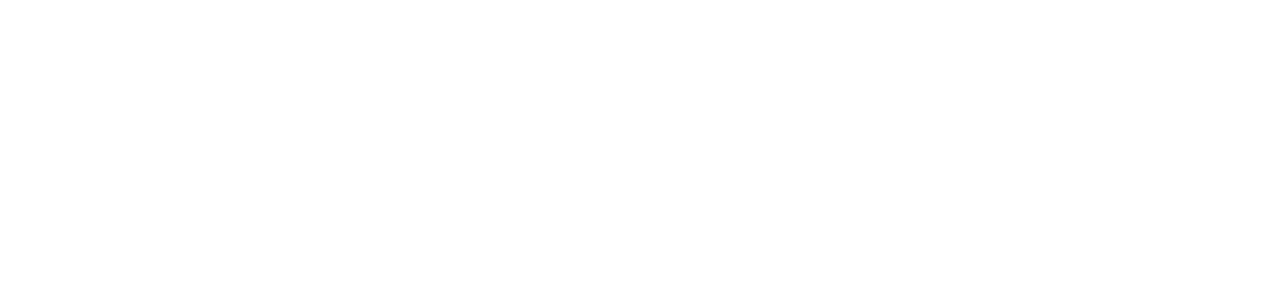
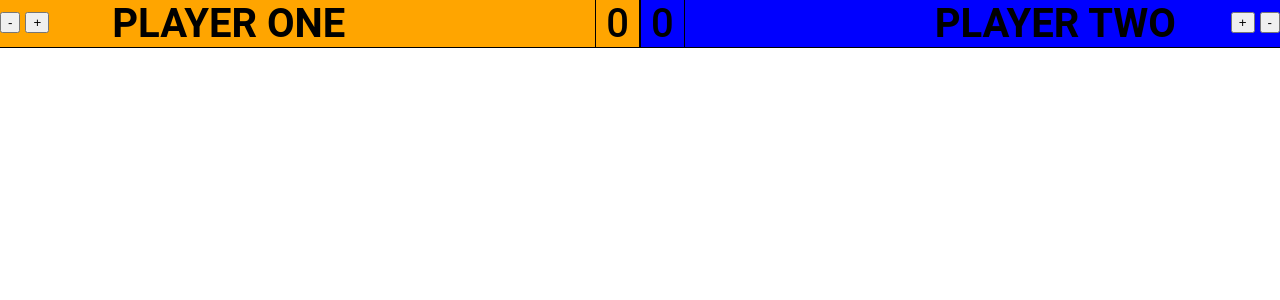
Before and after one commit to GuiHQz/quiz-final, a React (Vite) app: page /quiz in a window 1280 px wide. Before the commit this address had no page. Shown: the top 300 px of the page. Built offline with nearby package versions, Linux system fonts and the light colour scheme.

Commit message:
feat: Ajuste fluxo + scoreboard

```diff
--- a/src/components/router/router.tsx
+++ b/src/components/router/router.tsx
@@ -1,13 +1,15 @@
 import React from "react";
 import { BrowserRouter, Route, Routes, Link } from "react-router-dom"
 
-import Home from "../../features/Home";
+import Home from "../../features/pages/Home";
+import Quiz from "../../features/pages/Quiz";
 
 function Router() {
   return (
     <BrowserRouter>
       <Routes>
         <Route path="/" element={<Home />} />
+        <Route path="/quiz" element={<Quiz />} />
         <Route path="/campeoes" element={<>página dos campeoes</>} />
       </Routes>
     </BrowserRouter>
--- /dev/null
+++ b/src/features/components/Scoreboard/index.tsx
@@ -0,0 +1,61 @@
+import React, { useState } from "react";
+import * as Styles from "./styles";
+
+interface ScoreboardProps {
+  namePOne: string
+  namePTwo: string
+  scorePOne: number
+  scorePTwo: number
+}
+
+export const Scoreboard: React.FC<ScoreboardProps> = ({
+  namePOne,
+  namePTwo,
+  scorePOne,
+  scorePTwo
+}) => {
+  const [scoPlayerOne, setScoPlayerOne] = useState(scorePOne);
+  const [scoPlayerTwo, setScoPlayerTwo] = useState(scorePTwo);
+
+  return (
+    <Styles.Container>
+      <Styles.ButtonPOne>
+        <button onClick={() => { setScoPlayerOne(scoPlayerOne - 1) }}>
+          -
+        </button>
+        <button onClick={() => { setScoPlayerOne(scoPlayerOne + 1) }}>
+          +
+        </button>
+      </Styles.ButtonPOne>
+      <Styles.TeamOne>
+        <label>
+          {namePOne.toUpperCase()}
+        </label>
+        <Styles.Scores>
+          <label>
+            {scoPlayerOne}
+          </label>
+        </Styles.Scores>
+      </Styles.TeamOne>
+
+      <Styles.TeamTwo>
+        <Styles.Scores>
+          <label>
+            {scoPlayerTwo}
+          </label>
+        </Styles.Scores>
+        <label>
+          {namePTwo.toUpperCase()}
+        </label>
+      </Styles.TeamTwo>
+      <Styles.ButtonPTwo>
+        <button onClick={() => { setScoPlayerTwo(scoPlayerTwo + 1) }}>
+          +
+        </button>
+        <button onClick={() => { setScoPlayerTwo(scoPlayerTwo - 1) }}>
+          -
+        </button>
+      </Styles.ButtonPTwo>
+    </Styles.Container>
+  );
+}
--- /dev/null
+++ b/src/features/components/Scoreboard/styles.ts
@@ -0,0 +1,63 @@
+import styled from "styled-components";
+
+export const Container = styled.div`
+  display: flex;
+  position: relative;
+  flex-direction: row;
+  justify-content: center;
+  font-family: 'Roboto', sans-serif;
+  z-index: 100;
+`
+
+export const TeamOne = styled.div`
+  display: flex;
+  flex-wrap: wrap;
+  justify-content: end;
+  background-color: orange;
+  gap: 250px;
+  width: 50%;
+  font-weight: 700;
+  border-bottom: 1px solid black;
+  label {
+    font-size: 40px;
+  }
+`
+
+export const TeamTwo = styled.div`
+  display: flex;
+  flex-wrap: wrap;
+  justify-content: start;
+  background-color: blue;
+  gap: 250px;
+  width: 50%;
+  font-weight: 700;
+  border-bottom: 1px solid black;
+  label {
+    font-size: 40px;
+  }
+`
+
+export const ButtonPOne = styled.div`
+  display: flex;
+  flex-wrap: wrap;
+  position: absolute;
+  left: 0;
+  gap: 5px;
+  top: 12px;
+`
+
+export const ButtonPTwo = styled.div`
+  display: flex;
+  flex-wrap: wrap;
+  position: absolute;
+  right: 0;
+  gap: 5px;
+  top: 12px;
+`
+
+export const Scores = styled.div`
+  padding: 0 10px;
+  font-weight: 500;
+  border-left: 1px solid black;
+  border-right: 1px solid black;
+`
--- a/src/features/Home/index.tsx
+++ b/src/features/pages/Home/index.tsx
@@ -1,10 +1,10 @@
 import React, { useEffect } from "react";
 import * as Styles from "./styles"
-import BackgroundImage from "../../assets/background.jpg"
-import { Navigate } from 'react-router-dom'
+import BackgroundImage from "../../../assets/background.jpg"
+import { useNavigate } from "react-router-dom";
 
 const Home = () => {
-
+  const navigate = useNavigate();
 
   return (
     <>
@@ -23,7 +23,7 @@
               Home
             </Styles.LI>
             <Styles.LI>
-              <Styles.LiButton>
+              <Styles.LiButton onClick={() => {navigate("/quiz")}}>
                 START QUIZ
               </Styles.LiButton>
             </Styles.LI>
--- /dev/null
+++ b/src/features/pages/Quiz/index.tsx
@@ -0,0 +1,18 @@
+import React from "react";
+import * as Styles from "./styles";
+import { Scoreboard } from "../../components/Scoreboard";
+
+const Quiz = () => {
+  return (
+    <Styles.Container>
+      <Scoreboard
+        namePOne="Player One"
+        namePTwo="Player Two"
+        scorePOne={0}
+        scorePTwo={0}
+      />
+    </Styles.Container>
+  )
+}
+
+export default Quiz;
--- /dev/null
+++ b/src/features/pages/Quiz/styles.ts
@@ -0,0 +1,5 @@
+import styled from "styled-components";
+
+export const Container = styled.div`
+
+`
```
Also changed, not shown: src/features/pages/Home/styles.ts (renamed from src/features/Home/styles.ts), 1 other file (tests, documents, lock files or other folders).
